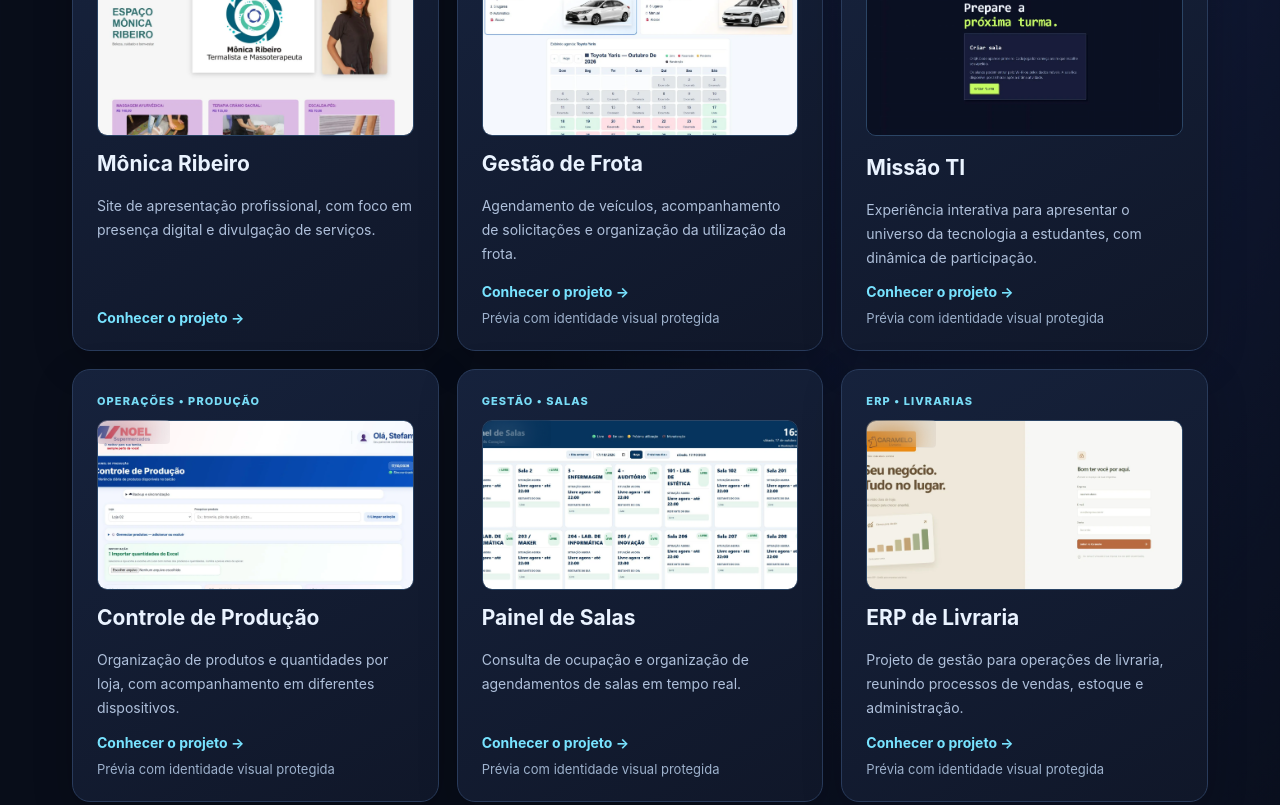
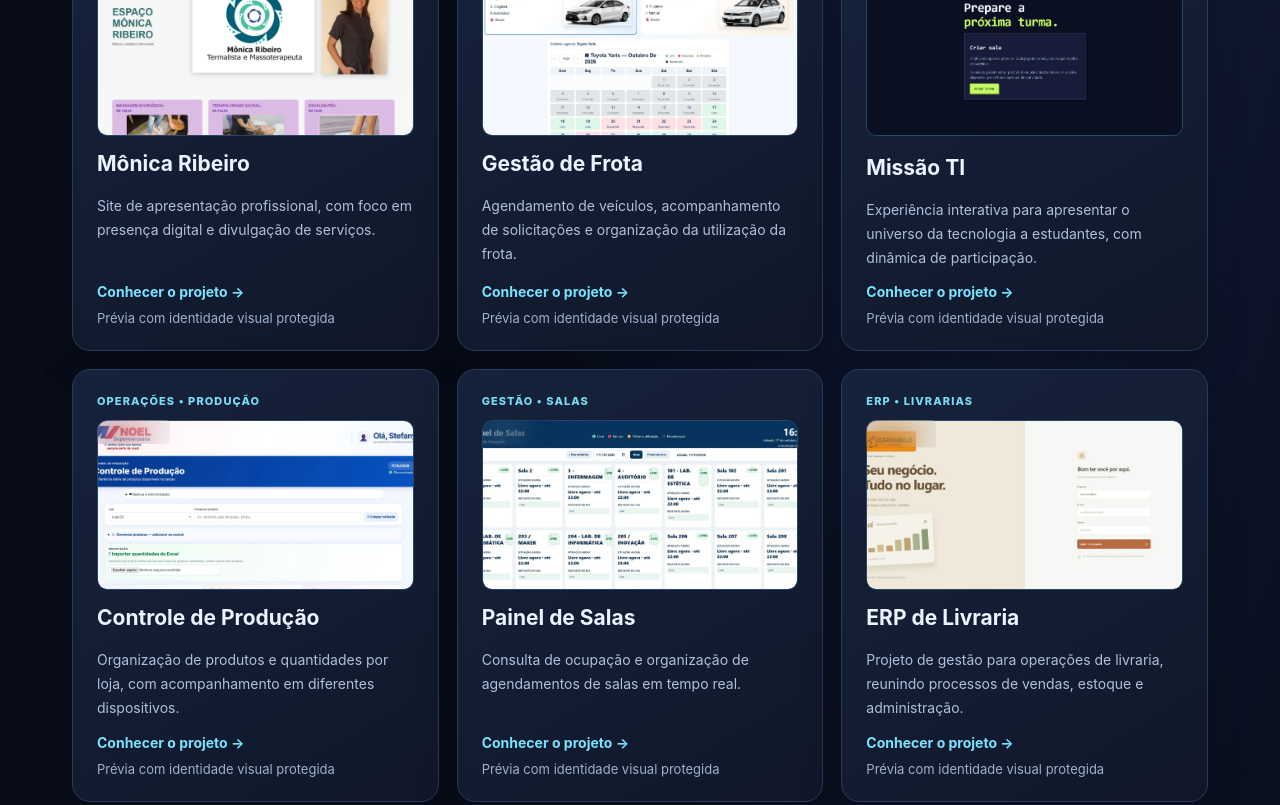
Before and after one commit to owagnerjrr/wj-files, a website: page public/portfolio.html in a window 1280 px wide. Shown: the part 1316-2121 px from the top of the page. Drawn offline with Linux system fonts and the light colour scheme.

Commit message:
ui: add protected identity preview label to Monica Ribeiro portfolio card

```diff
--- a/public/portfolio.html
+++ b/public/portfolio.html
@@ -43,7 +43,7 @@
 </style></head><body>
 <header class="top"><div class="wrap"><a class="brand" href="/portfolio.html" aria-label="WJ Tecnologia início"><b>WJ</b> TECNOLOGIA<small>TECH • SYSTEMS • GAMING</small></a><nav class="nav" aria-label="Navegação principal"><a href="#projetos">Projetos</a><a href="#servicos">Serviços</a><a href="#games">Games</a><a href="#contato">Contato</a><a href="/">Portal de notícias ↗</a></nav></div></header>
 <main><div class="wrap"><div class="hero"><div class="hero-copy"><div class="eyebrow hero-label"><span class="signal"></span>Tecnologia aplicada a problemas reais</div><h1>Você precisa <span>automatizar</span> seu trabalho?</h1><h2 class="hero-promise">Acredito que posso <em>te ajudar.</em></h2><p>Desenvolvo sistemas, automações e soluções digitais para simplificar rotinas, economizar tempo e trazer mais organização ao seu negócio.</p><div class="actions"><a class="btn" href="mailto:owagnerjr@gmail.com?subject=Minha%20ideia%20de%20projeto%20-%20WJ%20Tecnologia&body=Ol%C3%A1%21%20Gostaria%20de%20conversar%20sobre%20a%20seguinte%20ideia%3A%0A%0A">Me mande sua ideia ↗</a><a class="btn secondary" href="#projetos">Ver soluções realizadas →</a></div><div class="hero-benefits"><span>⚡ Mais eficiência</span><span>◷ Menos tempo gasto</span><span>⌘ Processos automatizados</span></div></div><div class="hero-visual"><img class="hero-art" src="/assets/wj-tecnologia-hero.webp" width="995" height="745" alt="WJ Tecnologia em cenário futurista azul e violeta, com painéis de automação, sistemas, ideias e suporte" fetchpriority="high" decoding="async"></div></div>
-<section id="projetos"><div class="eyebrow">Portfólio</div><h2>Projetos em destaque</h2><p class="sub">Projetos com links públicos para você conhecer as interfaces. Algumas funções podem exigir permissões específicas; o acesso público não garante acesso às áreas administrativas.</p><div class="grid"><article class="card"><div class="tag">Sites • Profissionais</div><img src="/assets/portfolio/monica.webp" alt="Captura real da interface de Mônica Ribeiro" loading="lazy" decoding="async" style="width:100%;height:170px;object-fit:cover;object-position:top;border-radius:10px;border:1px solid #2b4565;margin-top:12px" onerror="this.hidden=true"><h3>Mônica Ribeiro</h3><p>Site de apresentação profissional, com foco em presença digital e divulgação de serviços.</p><a href="/projeto.html?id=monica-ribeiro">Conhecer o projeto →</a></article>
+<section id="projetos"><div class="eyebrow">Portfólio</div><h2>Projetos em destaque</h2><p class="sub">Projetos com links públicos para você conhecer as interfaces. Algumas funções podem exigir permissões específicas; o acesso público não garante acesso às áreas administrativas.</p><div class="grid"><article class="card"><div class="tag">Sites • Profissionais</div><img src="/assets/portfolio/monica.webp" alt="Captura real da interface de Mônica Ribeiro" loading="lazy" decoding="async" style="width:100%;height:170px;object-fit:cover;object-position:top;border-radius:10px;border:1px solid #2b4565;margin-top:12px" onerror="this.hidden=true"><h3>Mônica Ribeiro</h3><p>Site de apresentação profissional, com foco em presença digital e divulgação de serviços.</p><a href="/projeto.html?id=monica-ribeiro">Conhecer o projeto →</a><div style="height:10px"></div><span class="note">Prévia com identidade visual protegida</span></article>
 <article class="card"><div class="tag">Gestão • Veículos</div><div class="private-preview"><img src="/assets/portfolio/frota.webp" alt="Captura real da interface de Gestão de Frota" loading="lazy" decoding="async" style="width:100%;height:170px;object-fit:cover;object-position:top;border-radius:10px;border:1px solid #2b4565;margin-top:12px" onerror="this.hidden=true"></div><h3>Gestão de Frota</h3><p>Agendamento de veículos, acompanhamento de solicitações e organização da utilização da frota.</p><a href="/projeto.html?id=gestao-frota">Conhecer o projeto →</a><div style="height:10px"></div><span class="note">Prévia com identidade visual protegida</span></article>
 <article class="card"><div class="tag">Educação • Games</div><div class="public-preview"><img src="/assets/portfolio/missao-ti.webp" alt="Captura real da interface de Missão TI" loading="lazy" decoding="async" style="width:100%;height:170px;object-fit:cover;object-position:top;border-radius:10px;border:1px solid #2b4565;margin-top:12px" onerror="this.hidden=true"></div><h3>Missão TI</h3><p>Experiência interativa para apresentar o universo da tecnologia a estudantes, com dinâmica de participação.</p><a href="/projeto.html?id=missao-ti">Conhecer o projeto →</a><div style="height:10px"></div><span class="note">Prévia com identidade visual protegida</span></article>
 <article class="card"><div class="tag">Operações • Produção</div><div class="private-preview"><img src="/assets/portfolio/controle-producao.webp" alt="Captura real da interface de Controle de Produção" loading="lazy" decoding="async" style="width:100%;height:170px;object-fit:cover;object-position:top;border-radius:10px;border:1px solid #2b4565;margin-top:12px" onerror="this.hidden=true"></div><h3>Controle de Produção</h3><p>Organização de produtos e quantidades por loja, com acompanhamento em diferentes dispositivos.</p><a href="/projeto.html?id=controle-producao">Conhecer o projeto →</a><div style="height:10px"></div><span class="note">Prévia com identidade visual protegida</span></article>
```
